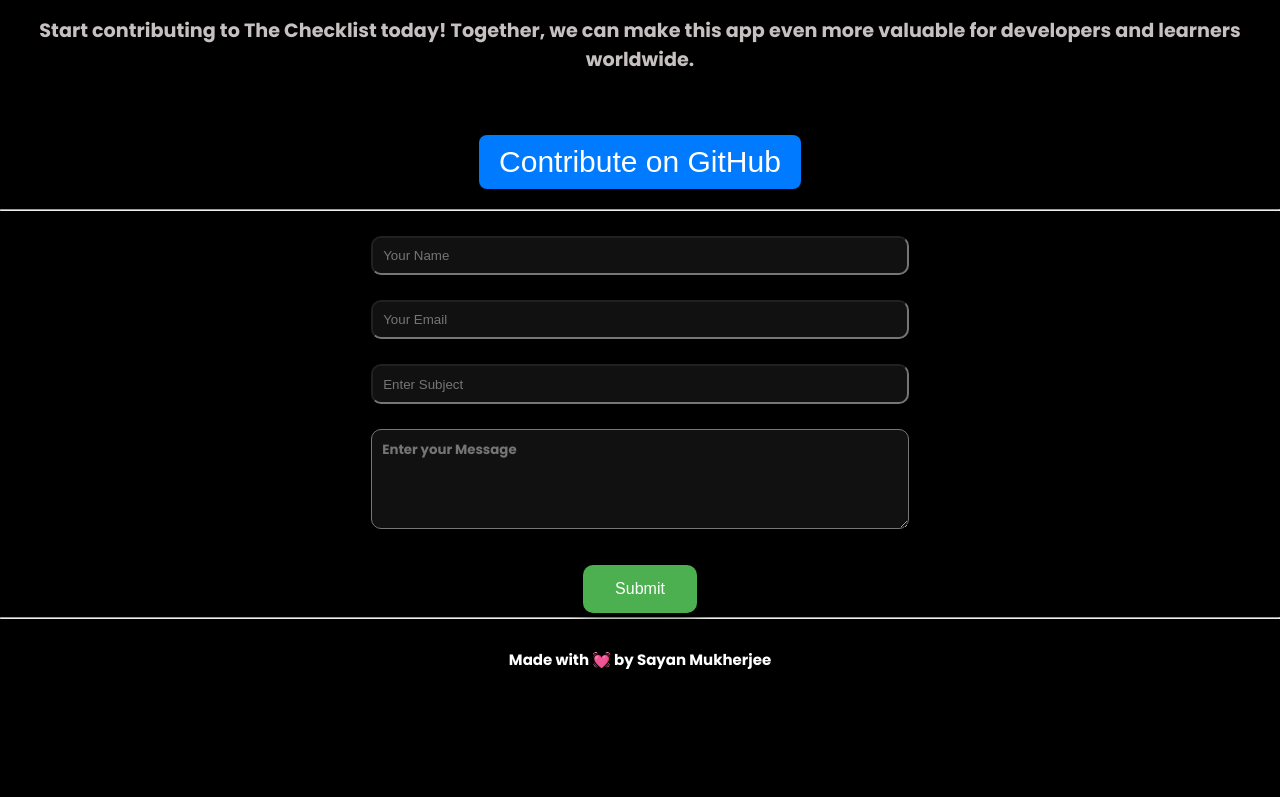
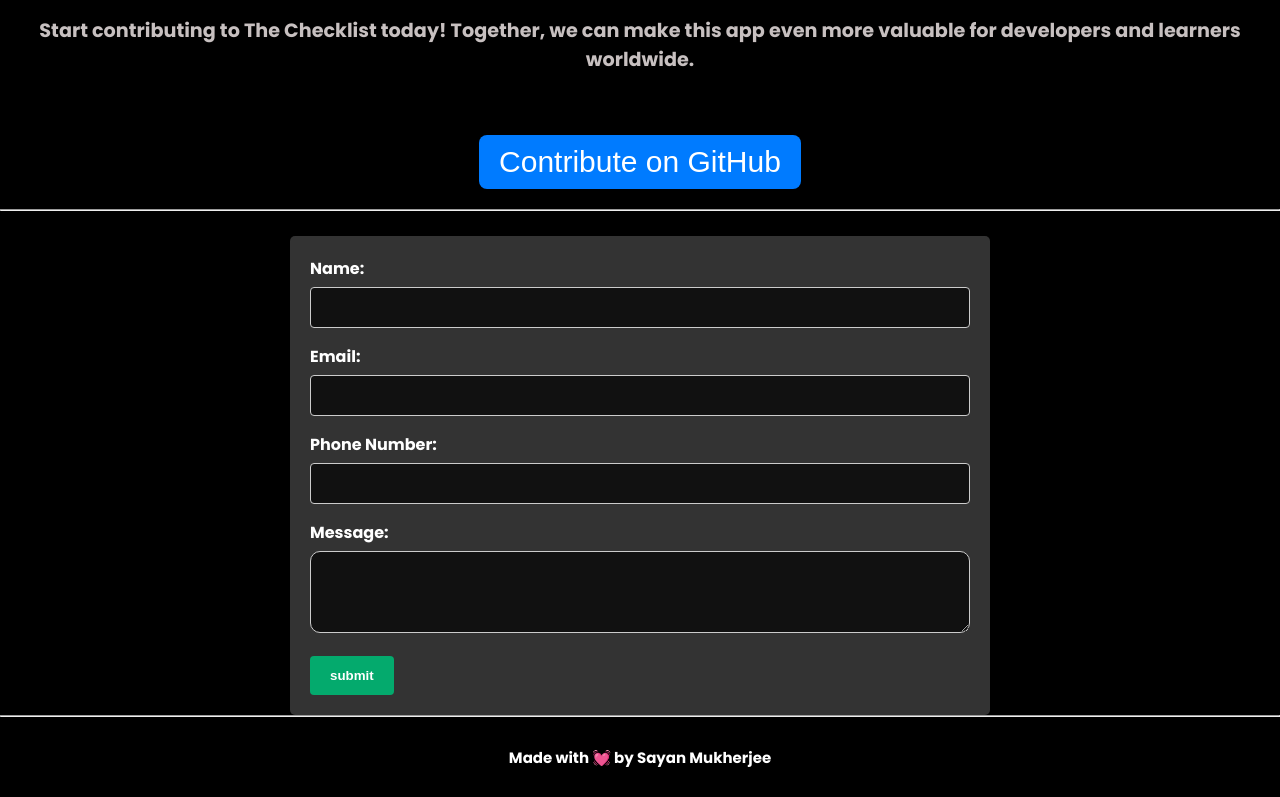
Before and after one commit to Corrupteddisk/SpotifycloneWeb, a plain HTML site: page about/about.html in a window 1280 px wide. Shown: the part 2597-3394 px from the top of the page. Before the commit the page ends 3296 px from the top, so only its background shows below. Drawn offline with nearby package versions, Linux system fonts and the light colour scheme.

Commit message:
Add Form Validation Feature

```diff
--- /dev/null
+++ b/about/ContactFormvalidation.js
@@ -0,0 +1,64 @@
+function clearErrors() {
+
+  errors = document.getElementsByClassName('errormsg');
+  for (let item of errors) {
+    item.innerHTML = "";
+  }
+
+}
+function seterror(id, error) {
+  //sets error inside tag of id
+  element = document.getElementById(id);
+  element.innerHTML = error;
+
+}
+
+function validateForm() {
+  var returnval = true;
+  clearErrors();
+  let regex = /^[a-zA-Z ]*$/
+  let regex2 = /^\d+$/;
+  //perform validation and if validation fails, set the value of returnval to false
+  var name = document.getElementById("name").value;
+  if (name.length < 5) {
+    seterror("errormsg1", "*Length of name is too short");
+    returnval = false;
+  }
+
+  if (name.length == 0) {
+    seterror("errormsg1", "*Length of name cannot be zero!");
+    returnval = false;
+  }
+
+
+  if (!regex.test(name)) {
+    seterror("errormsg1", "*Name contains only Alphabetic Characters")
+    returnval = false;
+  }
+
+  var email = document.getElementById("email").value;
+  if (email.length > 30) {
+    seterror("errormsg2", "*Email length is too long");
+    returnval = false;
+  }
+  if (email.indexOf('@') <= 0) {
+    seterror("errormsg2", "*Please enter valid email");
+    returnval = false;
+  }
+  if (email.charAt((email.length - 4)) != '.') {
+    seterror("errormsg2", "*Please enter valid email");
+    returnval = false;
+  }
+
+  var phone = document.getElementById("phone").value;
+  if (phone.length != 10) {
+    seterror("errormsg3", "*Phone number should be of 10 digits!");
+    returnval = false;
+  }
+  if (!regex2.test(phone)) {
+    seterror("errormsg3", "*Phone number contains only Numeric digit");
+    returnval = false;
+  }
+
+  return returnval;
+}
--- a/about/about.css
+++ b/about/about.css
@@ -411,13 +411,58 @@ a::before {
 
 }
 
+/*
 .contact {
     display: flex;
     flex-direction: column;
     align-items: center;
     justify-content: center;
     gap: 25px;
+} */
+input[type=text],
+input[type=email],
+input[type=tel],
+select,
+textarea {
+    width: 100%;
+    padding: 12px;
+    border: 1px solid #ccc;
+    border-radius: 4px;
+    box-sizing: border-box;
+    margin-top: 6px;
+    margin-bottom: 16px;
+    resize: vertical;
+    color: #fff;
 }
+
+input[type=submit] {
+    background-color: #04AA6D;
+    color: white;
+    padding: 12px 20px;
+    border: none;
+    border-radius: 4px;
+    cursor: pointer;
+    font-weight: bold;
+
+}
+
+label {
+    color: #fff;
+}
+
+input[type=submit]:hover {
+    background-color: #45a049;
+}
+
+.Formcontainer {
+    border-radius: 5px;
+    background-color: #333;
+    /* background-color: #f2f2f2; */
+    padding: 20px;
+    max-width: 700px;
+    margin: auto;
+}
+
 
 /* .contact-box {
     display: grid;
@@ -432,7 +477,7 @@ textarea {
     border-radius: 10px;
     color: #1afb5e;
     padding: 10px;
-    width: 42vw;
+    color: #fff;
 }
 
 .subject>input {
@@ -444,6 +489,10 @@ textarea {
     font-family: 'Poppins', sans-serif;
     height: 100px;
     width: 42vw;
+}
+
+.errormsg {
+    color: red;
 }
 
 .button {
--- a/about/about.html
+++ b/about/about.html
@@ -173,9 +173,10 @@
 
     <hr>
     <br>
-    <div class="contact">
+    <!-- <div class="contact">
         <div class="contact-box">
             <input type="text" placeholder="Your Name">
+
         </div>
         <div class="contact-box">
             <input type="email" placeholder="Your Email">
@@ -187,6 +188,25 @@
             <textarea id="myTextarea" rows="4" cols="50" placeholder="Enter your Message"></textarea>
         </div>
         <button class="button">Submit</button>
+    </div> -->
+    <div class="Formcontainer">
+
+        <form id="contact-form" method="post" onsubmit="return validateForm()" action="https://formspree.io/f/xwkdveyv"
+            name="myform">
+            <label for="name">Name:</label>
+            <input type="text" id="name" name="name" required>
+            <p id="errormsg1" class="errormsg"></p>
+            <label for="email">Email:</label>
+            <input type="email" id="email" name="email" required>
+            <p id="errormsg2" class="errormsg"></p>
+            <label for="phone">Phone Number:</label>
+            <input type="tel" id="phone" name="phone" required>
+            <p id="errormsg3" class="errormsg"></p>
+            <label for="message">Message:</label>
+            <textarea id="message" name="message" rows="4" required></textarea>
+            <p id="errormsg4" class="errormsg"></p>
+            <input type="submit" name="" id="btn" value="submit">
+        </form>
     </div>
     <hr>
     <div class="last-text">
@@ -199,6 +219,7 @@
         });
     </script>
     <script src="Aboutnavbar.js"></script>
+    <script src="ContactFormvalidation.js"></script>
 </body>
 
 </html>
```
